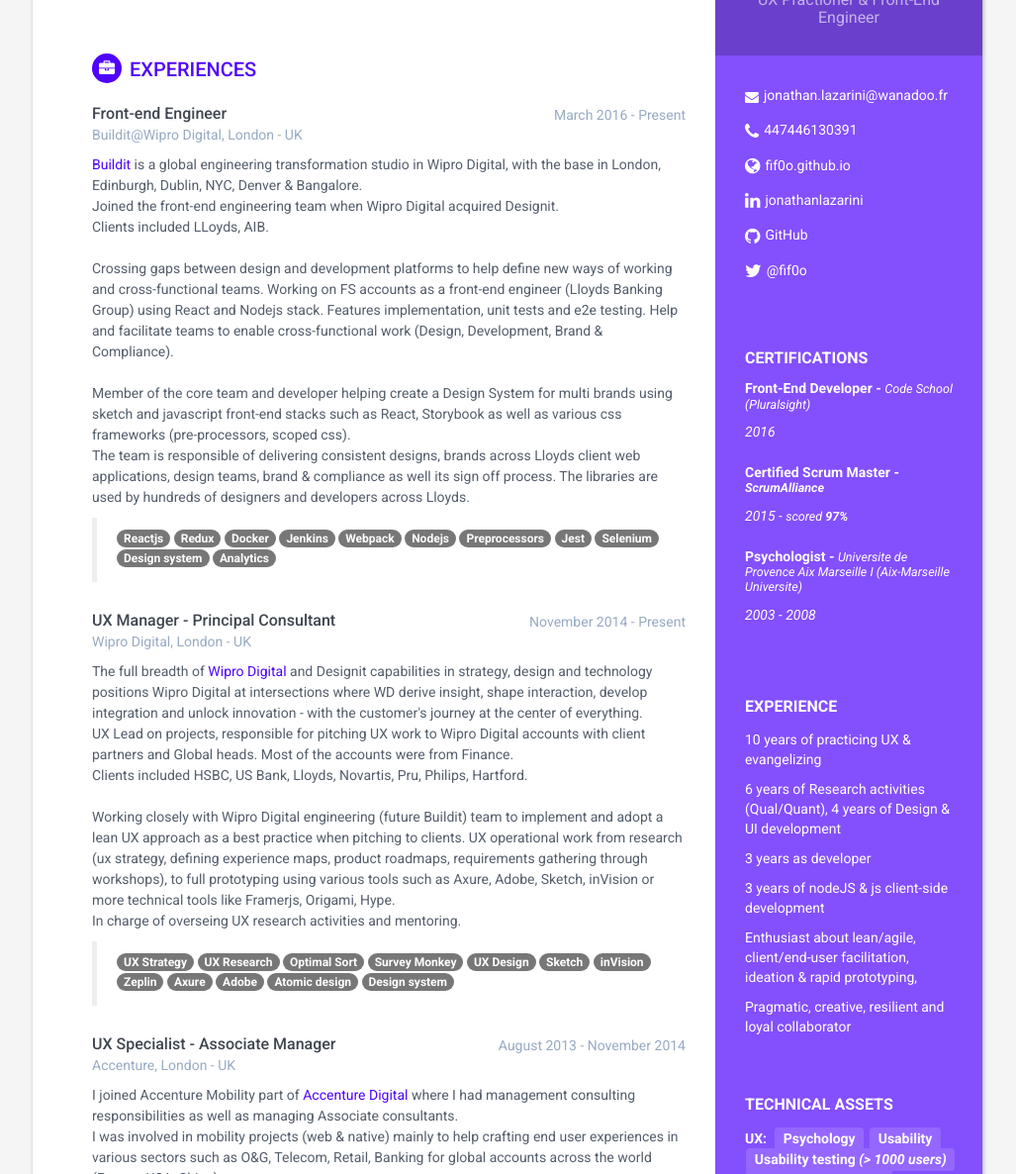
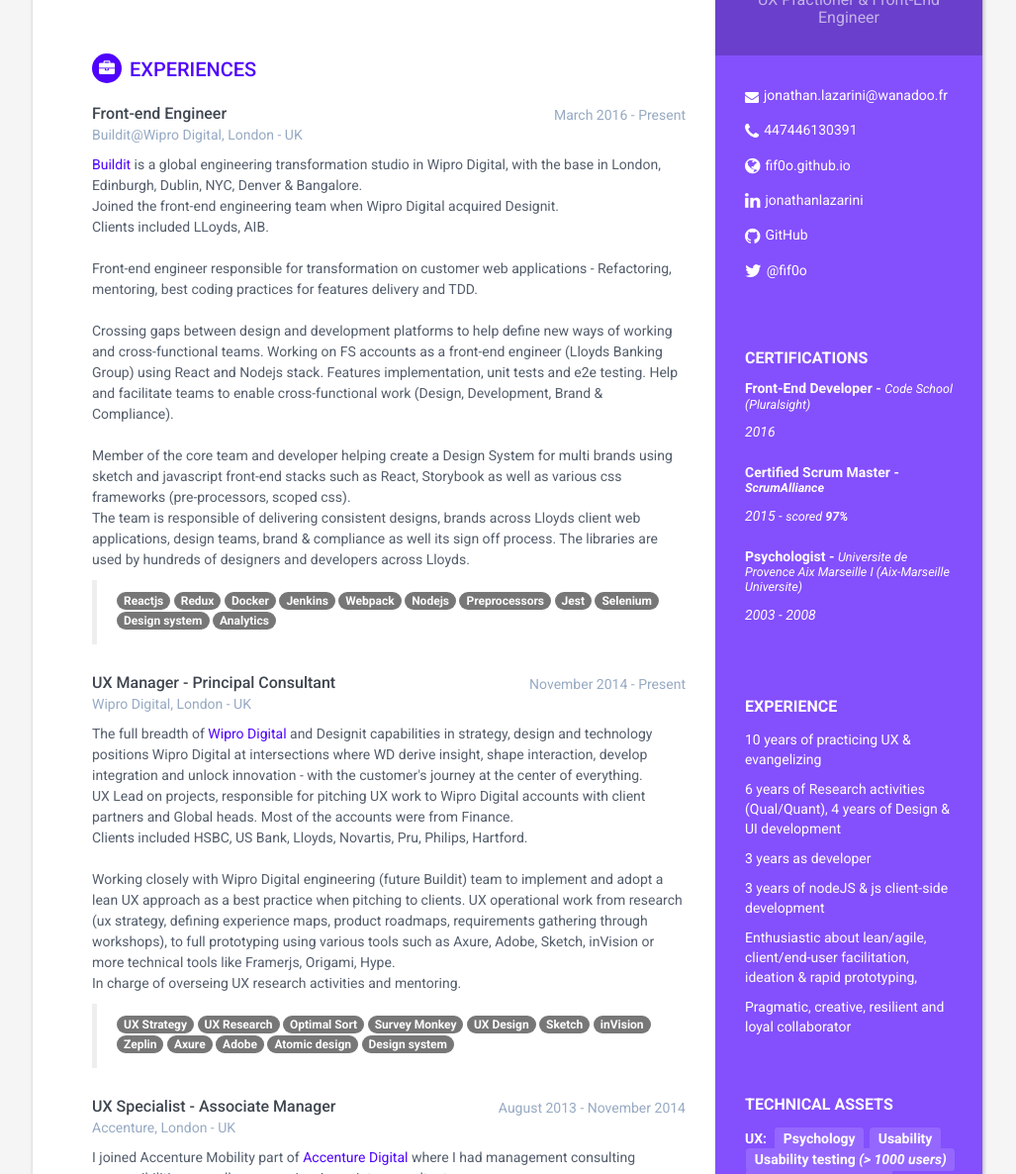
Before and after one commit to FiF0o/online-cv, a Jekyll site: the page built from index.html, in a window 1280 px wide and 1400 px high, cut to the strip 214-1400 px from the top of the window. Shown: the whole strip at 99% size, without its empty margins (127-1154 px from the left). Built offline with Jekyll 4.4.1, drawn with Linux system fonts in a browser that asks for light colours.

Commit message:
update experience

```diff
--- a/_data/experiences.yml
+++ b/_data/experiences.yml
@@ -7,6 +7,8 @@
   Joined the front-end engineering team when Wipro Digital acquired Designit.
   </br>
   Clients included LLoyds, AIB.
+  </br></br>
+  Front-end engineer responsible for transformation on customer web applications - Refactoring, mentoring, best coding practices for features delivery and TDD.
   </br></br>
   Crossing gaps between design and development platforms to help define new ways of working and cross-functional teams.
   Working on FS accounts as a front-end engineer (Lloyds Banking Group) using React and Nodejs stack. Features implementation, unit tests and e2e testing.
--- a/_includes/about.html
+++ b/_includes/about.html
@@ -5,7 +5,7 @@
     <li>6 years of Research activities (Qual/Quant), 4 years of Design &amp; UI development</li>
     <li>3 years as developer</li>
     <li>3 years of nodeJS &amp; js client-side development</li>
-    <li>Enthusiast about lean/agile, client/end-user facilitation, ideation &amp; rapid prototyping,</li>
+    <li>Enthusiastic about lean/agile, client/end-user facilitation, ideation &amp; rapid prototyping,</li>
     <li>Pragmatic, creative, resilient and loyal collaborator</li>
   </ul>
 </div><!--//About-->
```
